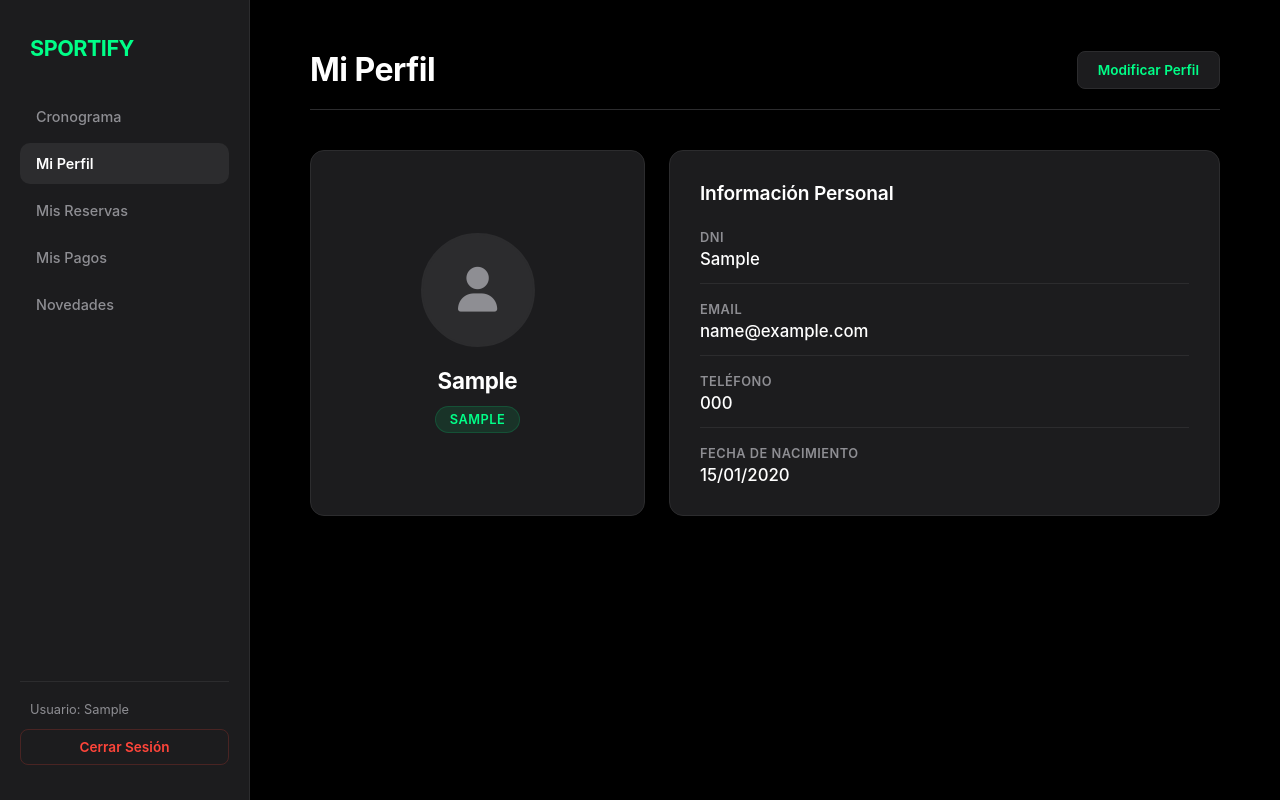
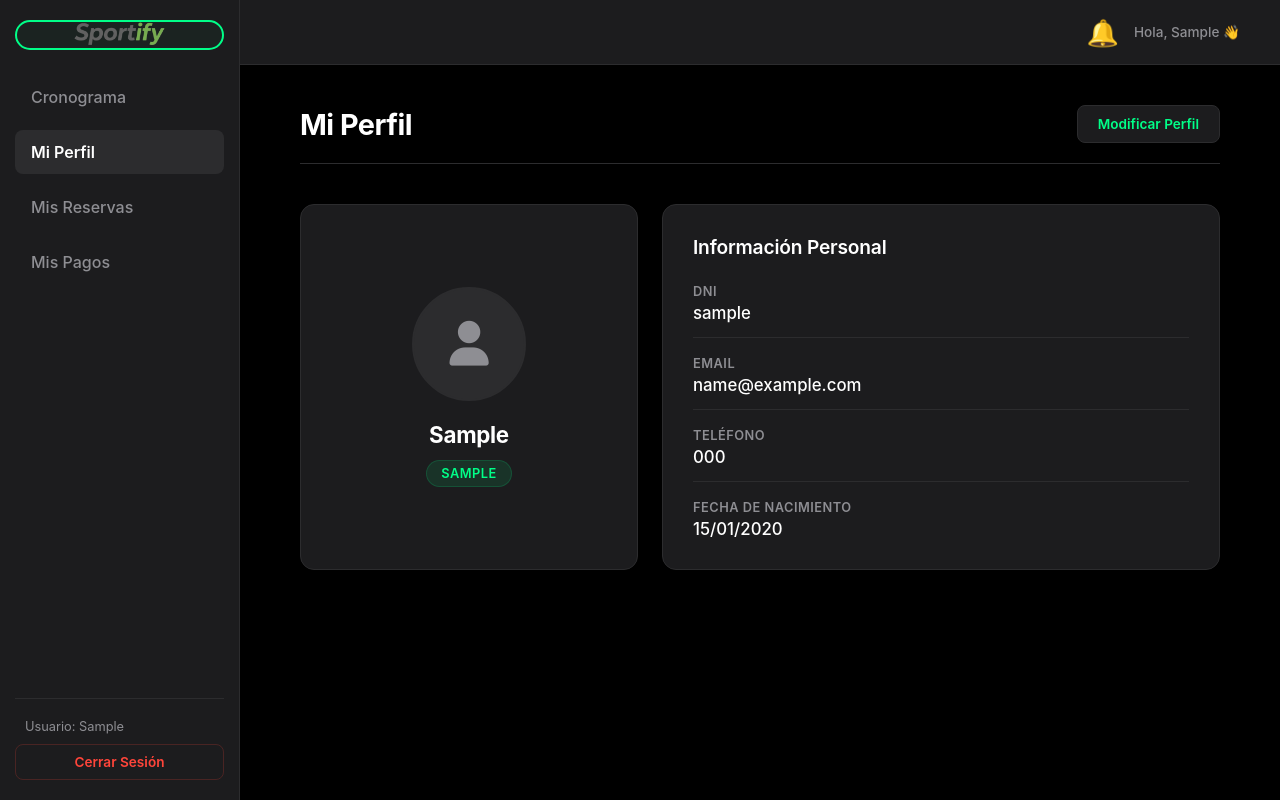
Before and after one commit to ZeTap555/Sportify, a Django app: page /perfil/ in a window 1280 px wide. Run offline with Django 5.2, Linux system fonts and the light colour scheme; a user stored in the database is signed in; tables that the repository leaves empty hold one stand-in row (values such as "Sample post").

Commit message:
cambio visual de mi perfil y panel de admin agregando conexiones de links en las sidebars y el logo del gimnasio que manda al /home

```diff
--- a/usuarios/templates/perfil.html
+++ b/usuarios/templates/perfil.html
@@ -18,34 +18,56 @@
             font-family: -apple-system, BlinkMacSystemFont, "SF Pro Text", "SF Pro Display", "Segoe UI", Poppins, sans-serif;
             margin: 0;
             padding: 0;
-            display: flex; /* Activa el layout dividido */
-            min-height: 100vh;
+            display: flex;
+            height: 100vh;
+            overflow: hidden; /* Evita scrolls globales dobles */
             -webkit-font-smoothing: antialiased;
         }
 
         /* --- BARRA LATERAL DE NAVEGACIÓN INSTITUCIONAL --- */
         .sidebar {
-            width: 250px;
-            background-color: #1c1c1e; /* Apple System Gray 6 */
+            width: 240px;
+            background-color: #1c1c1e;
             border-right: 1px solid #2c2c2e;
-            padding: 35px 20px;
+            padding: 20px 15px; /* TUS MEDIDAS EXACTAS */
             display: flex;
             flex-direction: column;
             justify-content: space-between;
-            position: fixed;
             height: 100vh;
             box-sizing: border-box;
-            z-index: 100;
+            flex-shrink: 0;
         }
 
+        /* TUS MEDIDAS EXACTAS DEL LOGO OVALADO */
         .sidebar-brand {
-            font-size: 1.35rem;
-            font-weight: 700;
-            color: #00ff88;
-            letter-spacing: -0.5px;
-            margin-bottom: 35px;
-            padding-left: 10px;
-            text-transform: uppercase;
+            width: 100%;
+            height: 30px;
+            box-sizing: border-box;
+            display: flex;
+            align-items: center;
+            justify-content: center;
+            padding: 0 15px;
+            margin-bottom: 25px;
+            border: 2px solid #00ff88;
+            border-radius: 40px;
+            background-color: rgba(0, 255, 136, 0.03);
+        }
+
+        .sidebar-brand-link {
+            display: block;
+            width: 100%;
+            text-align: center;
+            text-decoration: none;
+        }
+
+        .logo-sidebar {
+            height: 150px;
+            width: auto;
+            object-fit: contain;
+        }
+
+        .sidebar-brand-link:hover .logo-sidebar {
+            transform: scale(1.03);
         }
 
         .sidebar-menu {
@@ -56,19 +78,18 @@
         }
 
         .menu-item {
-            display: flex;
-            align-items: center;
+            display: block;
             padding: 12px 16px;
             color: #8e8e93;
             text-decoration: none;
             font-weight: 500;
-            font-size: 0.9rem;
-            border-radius: 10px;
-            transition: all 0.15s ease;
+            border-radius: 8px;
+            margin-bottom: 5px;
+            transition: all 0.15s;
         }
 
         .menu-item.active {
-            background-color: #2c2c2e; /* Apple System Gray 5 */
+            background-color: #2c2c2e;
             color: #ffffff;
             font-weight: 600;
         }
@@ -79,9 +100,6 @@
         }
 
         .sidebar-footer {
-            display: flex;
-            flex-direction: column;
-            gap: 12px;
             border-top: 1px solid #2c2c2e;
             padding-top: 20px;
         }
@@ -89,15 +107,53 @@
         .user-tag {
             font-size: 0.8rem;
             color: #8e8e93;
+            margin-bottom: 10px;
             padding-left: 10px;
         }
 
-        /* --- CONTENIDO PRINCIPAL (DERECHA) --- */
+        /* Botón de Login en el Header (si hiciera falta) */
+        .btn-header-login {
+            background-color: #00ff88;
+            color: #000000;
+            text-decoration: none;
+            padding: 8px 18px;
+            border-radius: 50px;
+            font-size: 0.85rem;
+            font-weight: 600;
+            transition: all 0.15s ease;
+            box-shadow: 0 2px 8px rgba(0, 255, 136, 0.1);
+        }
+        .btn-header-login:hover {
+            background-color: #12ff93;
+            transform: translateY(-1px);
+        }
+
+        /* --- CONTENEDOR DERECHO COMPLETO --- */
+        .right-area {
+            display: flex;
+            flex-direction: column;
+            flex-grow: 1;
+            height: 100vh;
+        }
+
+        /* --- THE HEADER GRIS --- */
+        .top-header {
+            height: 65px;
+            background-color: #1c1c1e;
+            border-bottom: 1px solid #2c2c2e;
+            display: flex;
+            align-items: center;
+            justify-content: flex-end;
+            padding: 0 40px;
+            box-sizing: border-box;
+            flex-shrink: 0;
+        }
+
+        /* --- CONTENIDO PRINCIPAL CON SCROLL INDEPENDIENTE --- */
         .main-content {
-            margin-left: 250px; /* Deja libre el espacio de la sidebar */
             flex-grow: 1;
-            padding: 50px 60px;
-            max-width: 1100px;
+            padding: 40px 60px;
+            overflow-y: auto;
             box-sizing: border-box;
         }
 
@@ -132,9 +188,9 @@
 
         .fade-out { opacity: 0; }
 
-        /* --- TU DISEÑO ORIGINAL ADAPTADO A BLOQUES APPLE --- */
         .perfil-container {
             width: 100%;
+            max-width: 1100px;
         }
 
         .perfil-header {
@@ -148,7 +204,7 @@
 
         .perfil-header h1 {
             margin: 0;
-            font-size: 2rem;
+            font-size: 1.8rem;
             font-weight: 700;
             letter-spacing: -0.5px;
         }
@@ -171,16 +227,8 @@
         }
 
         .btn-danger {
-            background-color: transparent;
-            color: #ff453a;
-            border: 1px solid rgba(255, 69, 58, 0.2);
-            text-align: center;
-            text-decoration: none;
-            padding: 9px 18px;
-            border-radius: 8px;
-            font-weight: 600;
-            font-size: 0.85rem;
-            transition: all 0.15s ease;
+            display: block; text-align: center; text-decoration: none; padding: 9px 18px; border-radius: 8px; font-size: 0.85rem; font-weight: 600;
+            background-color: transparent; color: #ff453a; border: 1px solid rgba(255, 69, 58, 0.2); transition: all 0.15s;
         }
 
         .btn-danger:hover {
@@ -297,19 +345,24 @@
     </div>
     {% endif %}
 
-
     <div class="sidebar">
         <div>
-            <div class="sidebar-brand">Sportify</div>
+            <div class="sidebar-brand" style="justify-content: center; padding: 10px 0;">
+                <a href="{% url 'grilla_actividades' %}" class="sidebar-brand-link">
+                    <img src="{% static 'img/logo_Sportify_name.png' %}" class="logo-sidebar" alt="Sportify Logo">
+                </a>
+            </div>
+
             <div class="sidebar-menu">
                 <a href="{% url 'grilla_actividades' %}" class="menu-item">Cronograma</a>
                 <a href="{% url 'perfil' %}" class="menu-item active">Mi Perfil</a>
+
                 {% if request.user.is_authenticated and request.user.rol == 'admin' %}
                     <a href="{% url 'panel_admin' %}" class="menu-item">Panel Admin</a>
                 {% endif %}
-                <a href="#" class="menu-item">Mis Reservas</a>
-                <a href="#" class="menu-item">Mis Pagos</a>
-                <a href="#" class="menu-item">Novedades</a>
+
+                <a href="{% if request.user.is_authenticated %}#{% else %}{% url 'login' %}{% endif %}" class="menu-item">Mis Reservas</a>
+                <a href="{% if request.user.is_authenticated %}{% url 'historial_pagos' %}{% else %}{% url 'login' %}{% endif %}" class="menu-item">Mis Pagos</a>
             </div>
         </div>
 
@@ -319,6 +372,61 @@
                 <a href="{% url 'logout' %}" class="btn-danger">Cerrar Sesión</a>
             {% endif %}
         </div>
+    </div>
+
+    <div class="right-area">
+
+        <div class="top-header">
+            {% if not request.user.is_authenticated %}
+                <a href="{% url 'login' %}" class="btn-header-login">
+                    Iniciar Sesión
+                </a>
+            {% else %}
+                <div style="display:flex; align-items:center; gap:15px;">
+
+                    <a href="{% url 'ver_notificaciones' %}"
+                       style="
+                            position:relative;
+                            text-decoration:none;
+                            font-size:26px;
+                            display:inline-block;
+                       ">
+
+                        🔔
+
+                        {% if cantidad_no_leidas > 0 %}
+                            <span style="
+                                position:absolute;
+                                top:-8px;
+                                right:-10px;
+                                background:red;
+                                color:white;
+                                border-radius:50%;
+                                min-width:18px;
+                                height:18px;
+                                display:flex;
+                                align-items:center;
+                                justify-content:center;
+                                font-size:11px;
+                                font-weight:bold;
+                                padding:2px;
+                            ">
+                                {{ cantidad_no_leidas }}
+                            </span>
+                        {% endif %}
+
+                    </a>
+
+                    <span style="
+                        font-size:0.85rem;
+                        color:#8e8e93;
+                        font-weight:500;
+                    ">
+                        Hola, {{ request.user.first_name }} 👋
+                    </span>
+
+                </div>
+            {% endif %}
         </div>
 
         <div class="main-content">
@@ -332,7 +440,6 @@
                 </div>
 
                 <div class="perfil-content">
-
                     <div class="card perfil-izquierda">
                         <div class="avatar">
                             <i class="fa-solid fa-user"></i>
@@ -352,7 +459,7 @@
 
                         <div class="info-item">
                             <div class="info-label">DNI</div>
-                        <div class="info-value">{{ request.user.dni }}</div>
+                            <div class="info-value">{{ request.user.username }}</div>
                         </div>
 
                         <div class="info-item">
@@ -371,11 +478,12 @@
                         </div>
                     </div>
                 </div>
+
+            </div>
         </div>
     </div>
 
     <script>
-        // Script para que el mensaje desaparezca solo después de 3 segundos
         setTimeout(function() {
             const alertBox = document.getElementById('alert-box');
             if (alertBox) {
```
Also changed, not shown: gestion/templates/panel_admin.html (+50 -32 lines). Lines whose indentation alone changed are shown as unchanged.
